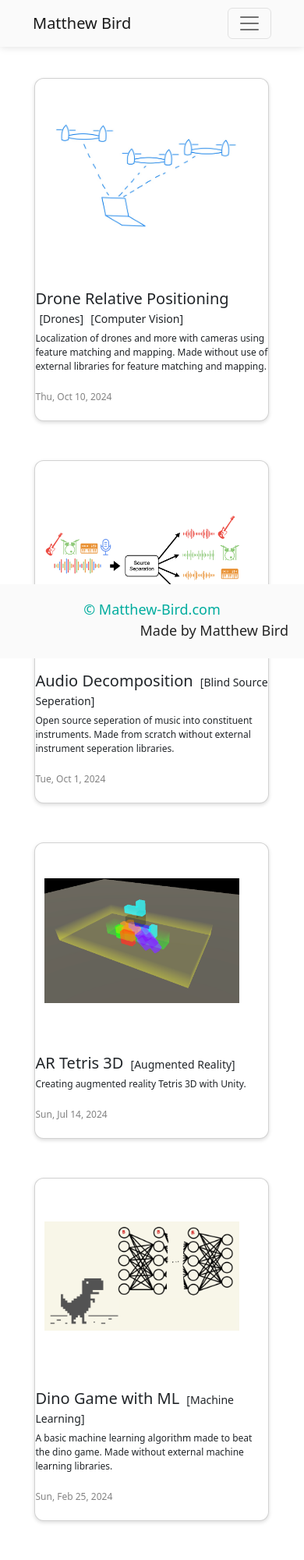
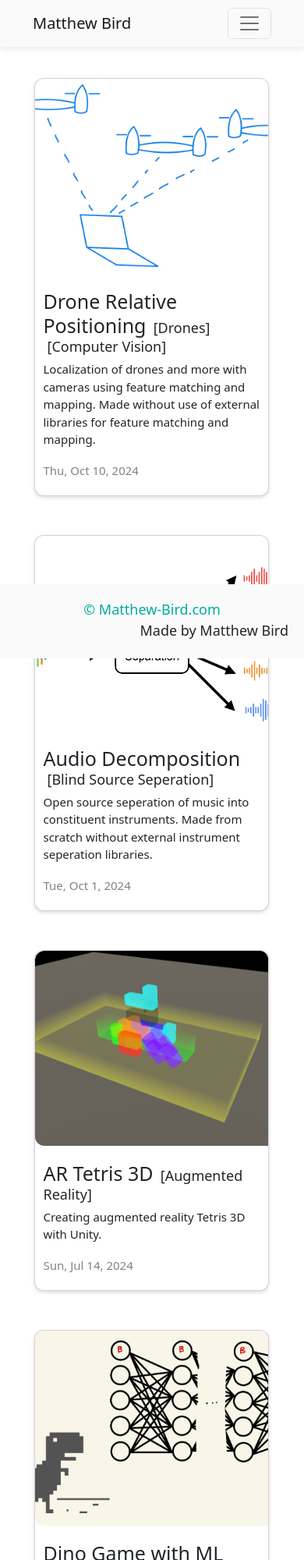
Before and after one commit to mbird1258/Matthew-Bird.com, a website: page blogs.html in a window 390 px wide. Shown: the top 2000 px of the page at 78% size. Drawn offline with nearby package versions, Linux system fonts and the light colour scheme.

Commit message:
fix img cropping and text size on phone

```diff
--- a/blogs.html
+++ b/blogs.html
@@ -48,10 +48,10 @@
         <!-- [Proj 5]
         <div class="offset-1 col-10">
             <a href="/blogs/[Project Name].html">
-                <div class="card">
+                <div class="card" style="overflow:hidden">
                     <div class="m-auto m-lg-0 row no-gutters">
-                        <div class="col-lg-3 img" style="overflow:hidden">
-                            <img src="/assets/index/imgs/" alt="[Project Name]">
+                        <div class="col-lg-3 img" style="padding:0px; overflow:hidden">
+                            <img class="img-fluid" src="/assets/index/imgs/" alt="[Project Name]">
                         </div>
 
                         <div class="col-lg-9 description-text">
@@ -75,10 +75,10 @@
         <!-- [Proj 4] -->
         <div class="offset-1 col-10">
             <a href="/blogs/Drone-Rel-Pos.html">
-                <div class="card">
+                <div class="card" style="overflow:hidden">
                     <div class="m-auto m-lg-0 row no-gutters">
-                        <div class="col-lg-3 img" style="overflow:hidden">
-                            <img src="/assets/imgs/Drone Rel Pos Thumbnail.jpg" alt="Drone-Rel-Pos">
+                        <div class="col-lg-3 img" style="padding:0px; overflow:hidden">
+                            <img class="img-fluid" src="/assets/imgs/Drone Rel Pos Thumbnail.jpg" alt="Drone-Rel-Pos">
                         </div>
 
                         <div class="col-lg-9 description-text">
@@ -101,10 +101,10 @@
         <!-- [Proj 3] -->
         <div class="offset-1 col-10">
             <a href="/blogs/Audio-Decomposition.html">
-                <div class="card">
+                <div class="card" style="overflow:hidden">
                     <div class="m-auto m-lg-0 row no-gutters">
-                        <div class="col-lg-3 img" style="overflow:hidden">
-                            <img src="/assets/imgs/BSS Thumbnail.png" alt="Audio-Decomposition">
+                        <div class="col-lg-3 img" style="padding:0px; overflow:hidden">
+                            <img class="img-fluid" src="/assets/imgs/BSS Thumbnail.png" alt="Audio-Decomposition">
                         </div>
 
                         <div class="col-lg-9 description-text">
@@ -126,10 +126,10 @@
         <!-- [Proj 2] -->
         <div class="offset-1 col-10">
             <a href="/blogs/Tetris-3D.html">
-                <div class="card">
+                <div class="card" style="overflow:hidden">
                     <div class="m-auto m-lg-0 row no-gutters">
-                        <div class="col-lg-3 img" style="overflow:hidden">
-                            <img src="/assets/imgs/Tetris Thumbnail.png" alt="Tetris-3D">
+                        <div class="col-lg-3 img" style="padding:0px; overflow:hidden">
+                            <img class="img-fluid" src="/assets/imgs/Tetris Thumbnail.png" alt="Tetris-3D">
                         </div>
 
                         <div class="col-lg-9 description-text">
@@ -151,10 +151,10 @@
         <!-- [Proj 1] -->
         <div class="offset-1 col-10">
             <a href="/blogs/Dino-Game-ML.html">
-                <div class="card">
+                <div class="card" style="overflow:hidden">
                     <div class="m-auto m-lg-0 row no-gutters">
-                        <div class="col-lg-3 img" style="overflow:hidden">
-                            <img src="/assets/imgs/Dino ML Thumbnail.png" alt="Dino-Game-ML">
+                        <div class="col-lg-3 img" style="padding:0px; overflow:hidden">
+                            <img class="img-fluid" src="/assets/imgs/Dino ML Thumbnail.png" alt="Dino-Game-ML">
                         </div>
 
                         <div class="col-lg-9 description-text">
--- a/blogs.scss
+++ b/blogs.scss
@@ -29,39 +29,38 @@ a {
 #project-cards img {
     border-top-left-radius: 12px;
     border-bottom-left-radius: 12px;
-    width: 250px;
     height: 250px;
-    object-fit: contain;
+    object-fit: cover;
 }
 
 #project-cards .description-text {
     background-color: rgba(0,0,0,0);
     text-align: left;
-    padding: 20px 0px 20px;
+    padding: 20px 10px 20px;
 }
 
 @media (max-width: 700px){
     #project-cards .description-text h1 {
-        font-size: 20px;
+        font-size: 25px;
     }
 
     #project-cards .description-text #tags h6 {
         padding: 0px 0px 0px 5px;
-        font-size: 14px;
+        font-size: 18px;
     }
 
     #project-cards .description-text p {
         padding: 5px 0px 0px;
-        font-size: 12px;
+        font-size: 15px;
     }
 
     #project-cards .description-text h5 {
-        font-size: 12px;
+        font-size: 15px;
         color: map.get($theme-colors, "dark-gray");
     }
 
     #project-cards .description-text a {
-        font-size: 14px;
+        font-size: 18px;
         color: map.get($theme-colors, "blue");
         text-decoration: none;
     }
```
Also changed, not shown: blogs.css, 1 other file.
